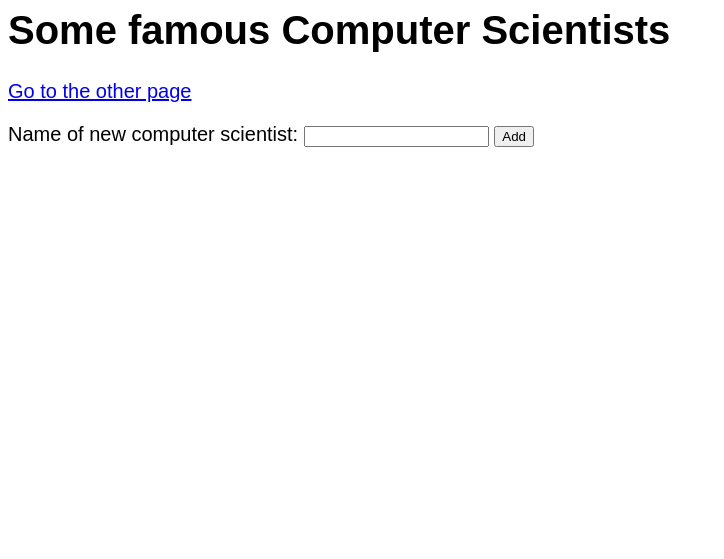
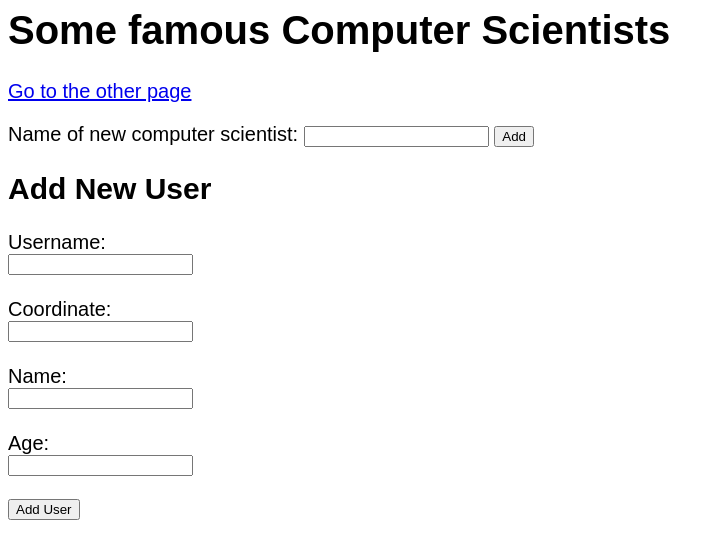
Before and after one commit to MatthewLabasan/sport-search, a Flask app: template webserver/templates/index.html in a window 1280 px wide. Shown: the top 559 px of the page, without its empty margins (0-724 px from the left). Run offline with Flask 3, Linux system fonts and the light colour scheme; the template is opened without the code that fills it, so the values that code supplies are empty; parts of the project's set-up code (start-up, migrations or seed data) failed here and were passed over.

Commit message:
add_user

```diff
--- a/webserver/server.py
+++ b/webserver/server.py
@@ -45,15 +45,18 @@ conn = engine.connect()
 
 # The string needs to be wrapped around text()
 
-conn.execute(text("""CREATE TABLE IF NOT EXISTS test (
-  id serial,
-  name text
-);"""))
-conn.execute(text("""INSERT INTO test(name) VALUES ('grace hopper'), ('alan turing'), ('ada lovelace');"""))
+# conn.execute(text("""CREATE TABLE IF NOT EXISTS test (
+#   id serial,
+#   name text
+# );"""))
+# conn.execute(text("""INSERT INTO test(name) VALUES ('grace hopper'), ('alan turing'), ('ada lovelace');"""))
+
+
+# conn.execute(text("""SELECT * FROM "Users"; """))
 
 # To make the queries run, we need to add this commit line
 
-conn.commit()
+# conn.commit()
 
 @app.before_request
 def before_request():
@@ -116,7 +119,7 @@ def index():
   #
   # example of a database query
   #
-  cursor = g.conn.execute(text("SELECT name FROM test"))
+  cursor = g.conn.execute(text("""SELECT * FROM "Sports"; """))
   g.conn.commit()
 
   # 2 ways to get results
@@ -132,7 +135,7 @@ def index():
   # for result in results:
   #   names.append(result["name"])
 
-  cursor.close()
+  # cursor.close()
 
   #
   # Flask uses Jinja templates, which is an extension to HTML where you can
@@ -182,14 +185,47 @@ def another():
   return render_template("another.html")
 
 
-# Example of adding new data to the database
-@app.route('/add', methods=['POST'])
-def add():
-  name = request.form['name']
-  params_dict = {"name":name}
-  g.conn.execute(text('INSERT INTO test(name) VALUES (:name)'), params_dict)
-  g.conn.commit()
-  return redirect('/')
+# # Example of adding new data to the database
+# @app.route('/add', methods=['POST'])
+# def add():
+#   name = request.form['name']
+#   params_dict = {"name":name}
+#   g.conn.execute(text('INSERT INTO Users(username, coordinate, name, age) VALUES (:name, :)'), params_dict)
+#   g.conn.commit()
+#   return redirect('/')
+
+
+
+# Route to handle form submission and add the user to the database
+@app.route('/add_user', methods=['POST'])
+def add_user():
+    # Get form data
+    username = request.form['username']
+    coordinate = request.form['coordinate']
+    name = request.form['name']
+    age = request.form['age']
+
+    # Insert into Users table
+    insert_query = text("""
+        INSERT INTO Users (username, coordinate, name, age)
+        VALUES (:username, :coordinate, :name, :age)
+    """)
+
+    try:
+        with engine.connect() as conn:
+            conn.execute(insert_query, {
+                'username': username,
+                'coordinate': coordinate,
+                'name': name,
+                'age': age
+            })
+            conn.commit()  # Commit the transaction
+        flash("User added successfully!", "success")
+    except Exception as e:
+        flash(f"Error adding user: {e}", "error")
+
+    return redirect(url_for('add_user_form'))
+
 
 
 @app.route('/login')
--- a/webserver/templates/index.html
+++ b/webserver/templates/index.html
@@ -23,6 +23,23 @@
 <p>Name of new computer scientist: <input type="text" name="name"> <input type="submit" value="Add"></p>
 </form>
 
+  <h2>Add New User</h2>
+  <form action="/add_user" method="POST">
+      <label for="username">Username:</label><br>
+      <input type="text" id="username" name="username" required><br><br>
+
+      <label for="coordinate">Coordinate:</label><br>
+      <input type="text" id="coordinate" name="coordinate" required><br><br>
+
+      <label for="name">Name:</label><br>
+      <input type="text" id="name" name="name" required><br><br>
+
+      <label for="age">Age:</label><br>
+      <input type="number" id="age" name="age" required><br><br>
+
+      <button type="submit">Add User</button>
+</form>
+
 </body>
 
 
```
